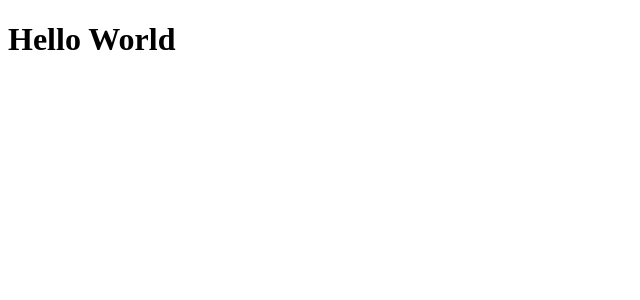
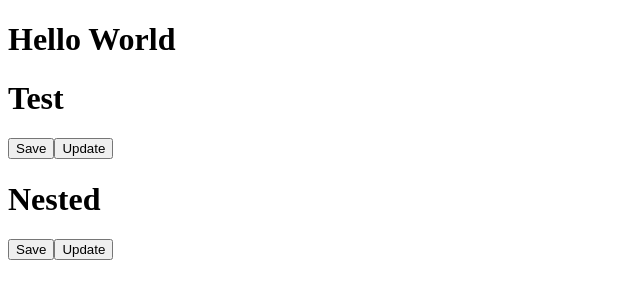
Before and after one commit to azoom-y-ishii/nuxt-sandbox, a Nuxt app: page / in a window 1280 px wide. Shown: the top 300 px of the page, without its empty margins (0-640 px from the left). Built offline with nearby package versions, Linux system fonts and the light colour scheme.

Commit message:
Impl orchestration

```diff
--- /dev/null
+++ b/app/components/nested-view.vue
@@ -0,0 +1,22 @@
+<template>
+  <h1>Nested</h1>
+  <button @click="onSave">Save</button>
+  <button @click="onUpdate">Update</button>
+</template>
+
+<script setup lang="ts">
+const emit = defineEmits<{
+  save: [message: string]
+  update: [count: number, message: string]
+}>()
+
+const { $operate } = useOperator(emit)
+
+const onSave = () => {
+  $operate('save', 'saving from nested')
+}
+
+const onUpdate = () => {
+  $operate('update', 1, 'updating from nested')
+}
+</script>
--- /dev/null
+++ b/app/components/test-view.vue
@@ -0,0 +1,29 @@
+<template>
+  <div>
+    <h1>Test</h1>
+    <button @click="onSave">Save</button>
+    <button @click="onUpdate">Update</button>
+
+    <NestedView />
+  </div>
+</template>
+
+<script lang="ts">
+</script>
+
+<script setup lang="ts">
+const emit = defineEmits<{
+  save: [message: string]
+  update: [count: number, message: string]
+}>()
+
+const { $operate } = useOperator(emit)
+
+const onSave = () => {
+  $operate('save', 'saving from test')
+}
+
+const onUpdate = () => {
+  $operate('update', 1, 'updating from test')
+}
+</script>
--- /dev/null
+++ b/app/composables/orchestration.ts
@@ -0,0 +1,62 @@
+import type { EmitsOptions } from 'vue'
+
+type EmittableComopnent = Component & { emits?: EmitsOptions | ThisType<void> }
+
+type DefinedEmits<TComponent extends EmittableComopnent> = Omit<Exclude<TComponent['emits'], undefined | string[]>, keyof ThisType<void>>
+
+type EventName<TComponent extends EmittableComopnent> = keyof DefinedEmits<TComponent>
+
+type EventListener<TComponent extends EmittableComopnent, TEvent extends EventName<TComponent>> = DefinedEmits<TComponent>[TEvent]
+
+type Operation = {
+  component: EmittableComopnent
+  event: EventName<EmittableComopnent>
+  listner: EventListener<EmittableComopnent, EventName<EmittableComopnent>>
+}
+
+const HELPER_NAME = '$orchestrator'
+
+export const useOrchestrator = () => {
+  const operations = [] as Operation[]
+  provide(HELPER_NAME, {
+    operate: (componentName: string, event: string, ...args: any[]) => {
+      const c = operations.find((op) => {
+        return (componentName === (op.component.name || (op.component as any).__name)) && event === op.event
+      })!
+      c?.listner(...args)
+    },
+  })
+
+  const defineOperation = <
+    TComponent extends EmittableComopnent,
+    TEvent extends EventName<TComponent>,
+    TListener extends EventListener<TComponent, TEvent>,
+  >(component: TComponent,
+    event: TEvent,
+    listner: TListener,
+  ) => {
+    operations.push({ component, event, listner })
+    return { component, event, listner }
+  }
+
+  return {
+    defineOperation,
+  }
+}
+
+export const useOperator = <T>(emit: T) => {
+  const i = getCurrentInstance()
+  const $orchestrator = inject(HELPER_NAME, null)
+  const $operate = $orchestrator
+    ? (event: string, ...args: any[]) => {
+        // @ts-expect-error Fix type error
+        emit(event, args)
+        // @ts-expect-error Fix type error
+        $orchestrator.operate(i?.type.__name, event, ...args)
+      }
+    : emit
+
+  return {
+    $operate,
+  }
+}
--- a/app/pages/index.vue
+++ b/app/pages/index.vue
@@ -1,3 +1,29 @@
 <template>
-  <h1>Hello World</h1>
+  <div>
+    <h1>Hello World</h1>
+    <TestView />
+  </div>
 </template>
+
+<script setup lang="ts">
+import NestedView from '~/components/nested-view.vue'
+import TestView from '~/components/test-view.vue'
+
+const { defineOperation } = useOrchestrator()
+
+defineOperation(TestView, 'save', (message: string) => {
+  console.log(message)
+})
+
+defineOperation(TestView, 'update', (count: number, message: string) => {
+  console.log(count, message)
+})
+
+defineOperation(NestedView, 'save', (message: string) => {
+  console.log('save', message)
+})
+
+defineOperation(NestedView, 'update', (count: number, message: string) => {
+  console.log('update', count, message)
+})
+</script>
```
